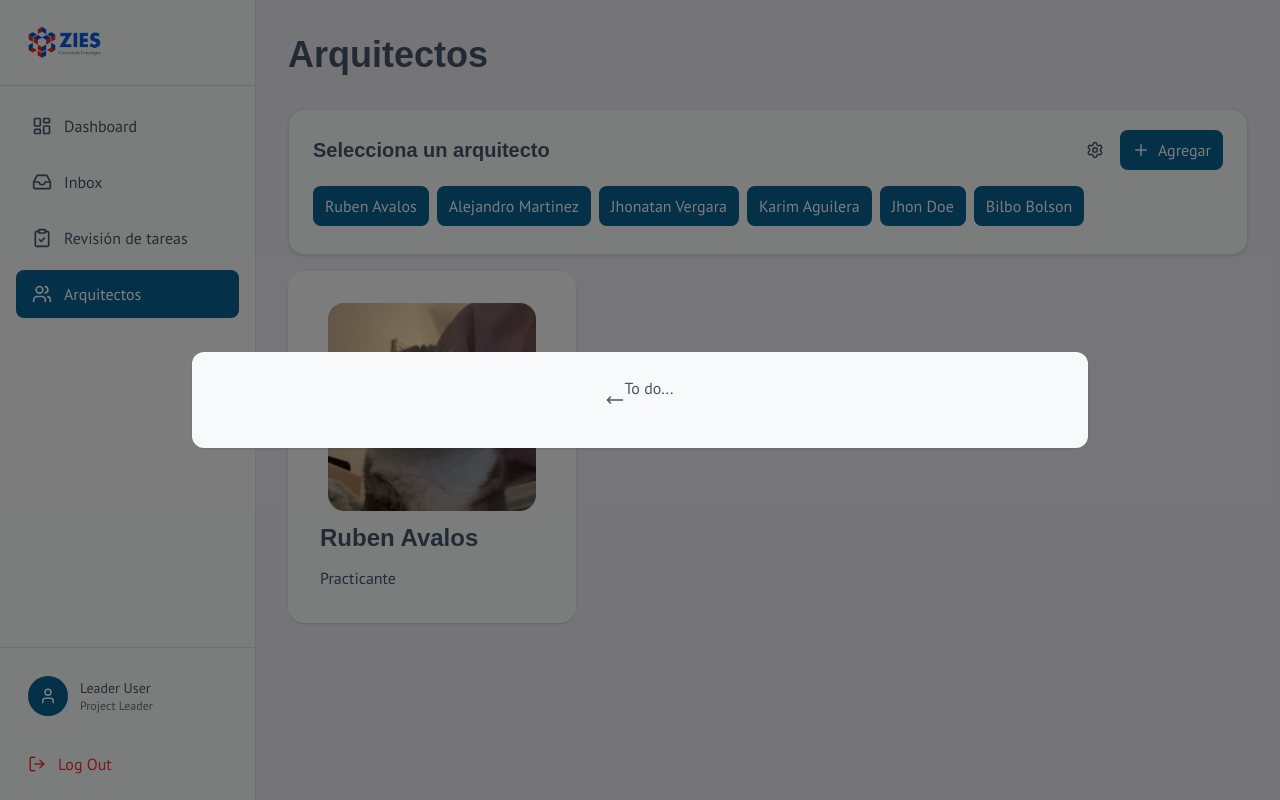
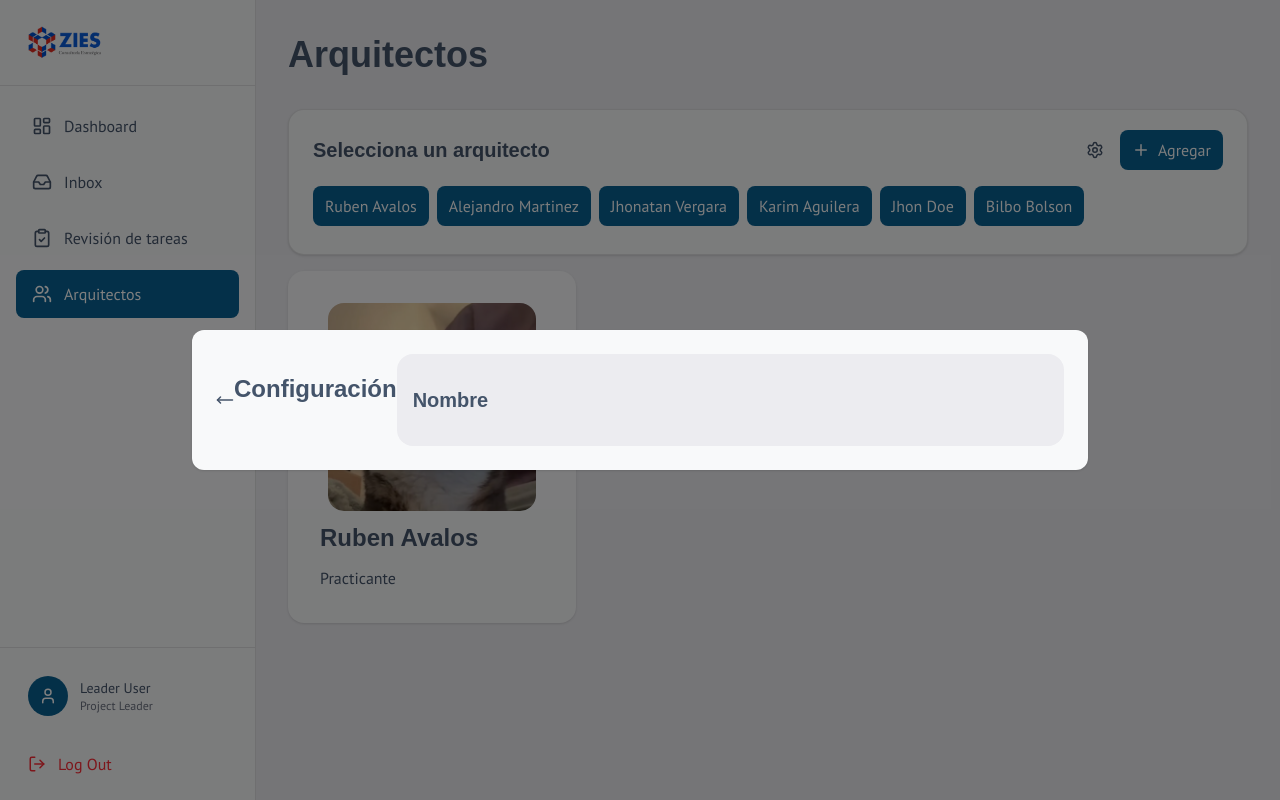
Before and after one commit to AvalosRubenn/Sistema-AdS, a React (Vite) app: page /arquitectos in a window 1280 px wide. Built offline with nearby package versions, Linux system fonts and the light colour scheme; a web font is replaced by a local one.

Commit message:
feat(ModificarArquitecto): Avances en el modal de modificación de arquitecto
La funcionalidad no quedó terminada

```diff
--- a/src/components/Architects/ArchitectSettings.tsx
+++ b/src/components/Architects/ArchitectSettings.tsx
@@ -9,7 +9,14 @@ function ArchitectSettings({ onClose }: ArchitectSettingsProps) {
         <button>
           <MoveLeft size={18} onClick={onClose} />
         </button>
-        <div className="flex items-center gap-3 mb-6 ">To do...</div>
+        <div className="mb-6">
+          <h3 className="text-2xl">Configuración</h3>
+        </div>
+        <div className="bg-muted h-full w-full rounded-2xl p-4 flex flex-col gap-4">
+          <div className="h-full w-full my-4 flex gap-4 items-center">
+            <h4>Nombre</h4>
+          </div>
+        </div>
       </div>
     </div>
   );
```
